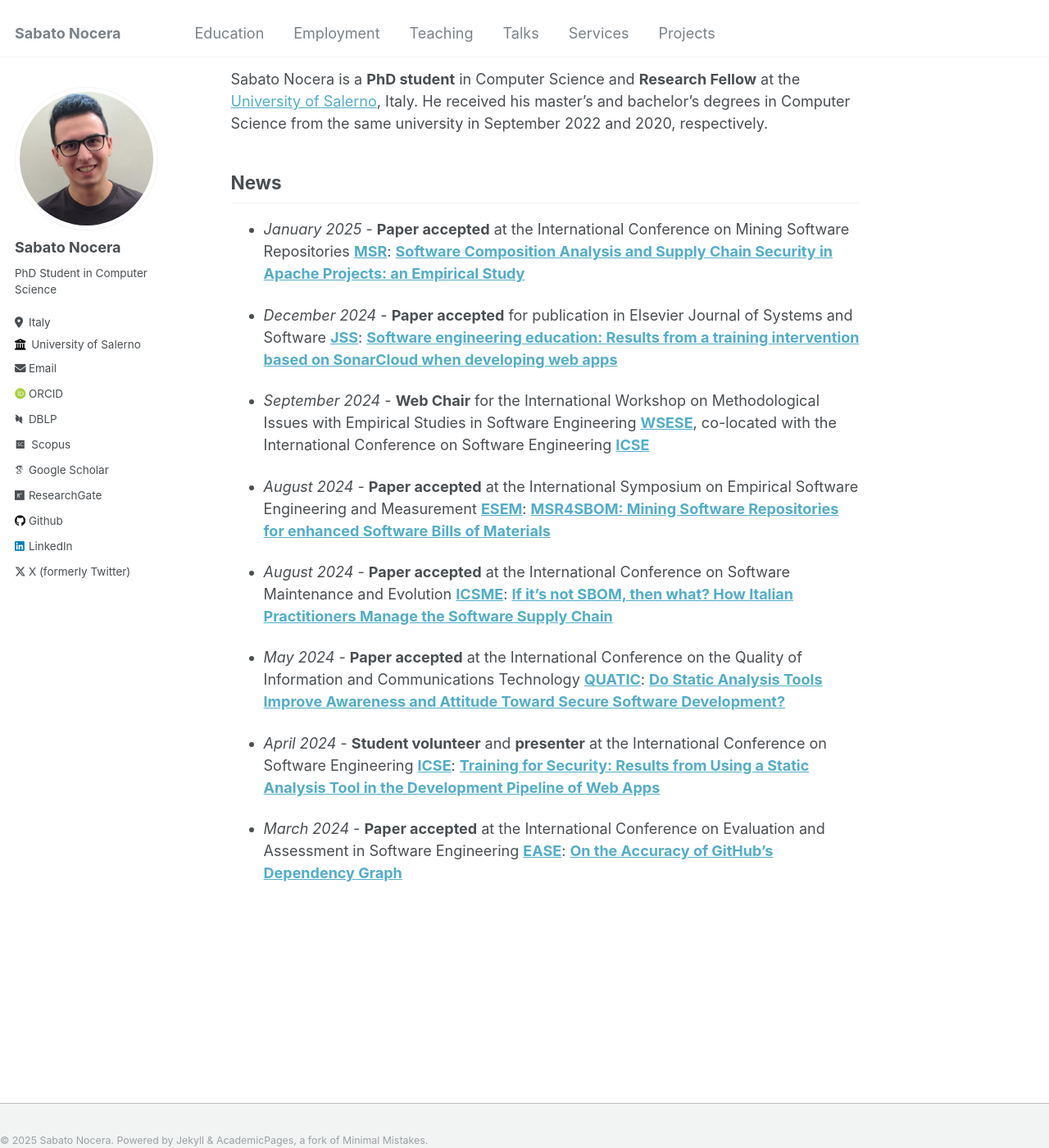
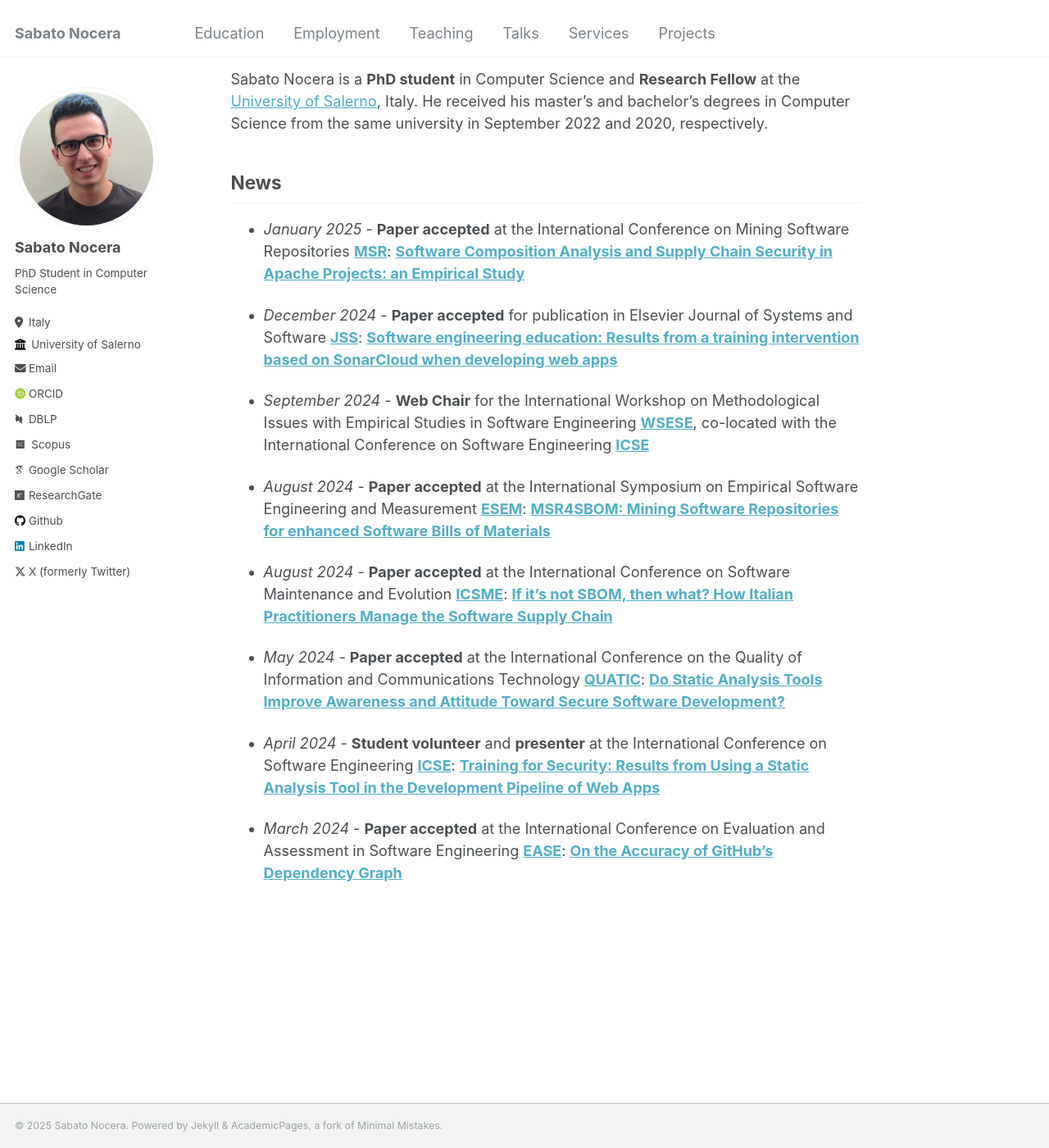
Before and after one commit to sabato-nocera/sabato-nocera.github.io, a Jekyll site: the page built from _pages/about.md, in a window 1280 px wide and 1400 px high, scrolled down 65 px. Shown: the whole window at 82% size. Built offline with Jekyll 4.4.1, drawn with Linux system fonts in a browser that asks for light colours; some web fonts are replaced.

Commit message:
Update _footer.scss

```diff
--- a/_sass/_footer.scss
+++ b/_sass/_footer.scss
@@ -27,9 +27,9 @@
     @include clearfix;
     margin-left: auto;
     margin-right: auto;
-    margin-top: 2em;
+    margin-top: 1em;
     max-width: 100%;
-    padding: 0 0em 0em;
+    padding: 0 1em 1em;
 
     @include breakpoint($x-large) {
       max-width: $x-large;
```
